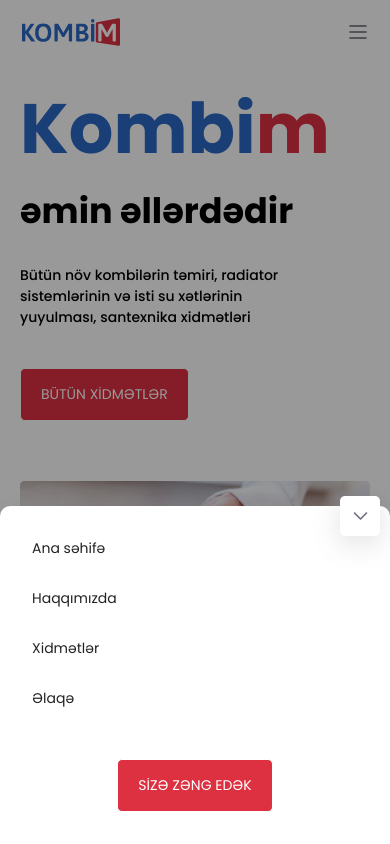
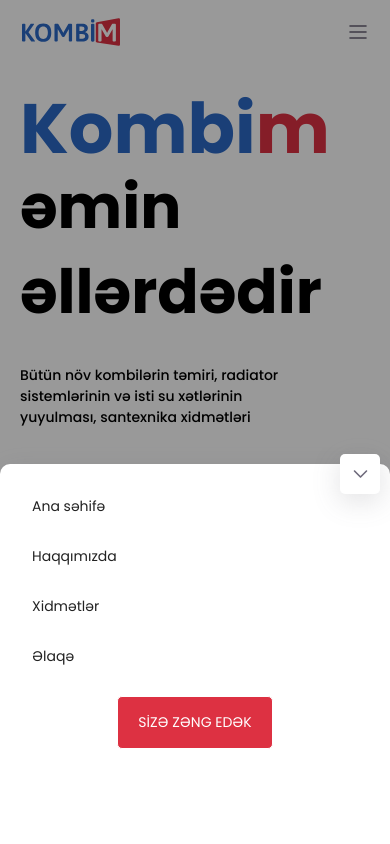
Before and after one commit to iambabazada/kombim-web, a React (Vite) app: page / in a window 390 px wide. Both pictures are taken after a click on the element 358 px from the left and 32 px from the top of the page. Shown: the top 844 px of the page. Built offline with nearby package versions, Linux system fonts and the light colour scheme.

Commit message:
font sizes changes

```diff
--- a/src/components/About/About.module.css
+++ b/src/components/About/About.module.css
@@ -46,7 +46,8 @@
     line-height: normal;
     width: 35%;
 }
-.about .about_img{
+
+.about .about_img {
     display: none;
 }
 
@@ -55,35 +56,40 @@
 
 /* Mobile CSS */
 
-@media only screen and (max-width: 768px){
-    .about{
+@media only screen and (max-width: 768px) {
+    .about {
         position: relative;
         display: flex;
         flex-direction: column;
         padding: 40px 20px;
         order: 2;
     }
-    .about img{
+
+    .about img {
         display: none;
     }
-    .about .about_img{
+
+    .about .about_img {
         display: flex;
         order: 2;
     }
-    .about .info{
+
+    .about .info {
         display: flex;
         position: relative;
         order: 1;
         padding: 0;
-        margin-bottom: 70px;
+        margin-bottom: 30px;
     }
-    .about .info h2{
+
+    .about .info h2 {
         font-size: 45px;
         margin-bottom: 20px;
     }
-    .about .info h4{
+
+    .about .info h4 {
         width: 100%;
         font-size: 14px;
-        margin-bottom: 33px;
+        margin-bottom: 20px;
     }
 }
--- a/src/components/Hero/Hero.css
+++ b/src/components/Hero/Hero.css
@@ -116,7 +116,6 @@
     }
 
     .hero .description_container h1 span:nth-child(2) {
-        font-size: 35px;
         line-height: 140.688%;
     }
 
--- a/src/components/MenuModal/MenuModal.jsx
+++ b/src/components/MenuModal/MenuModal.jsx
@@ -33,15 +33,16 @@
                             {link.value}
                         </a>
                     ))}
+                    <div className={styles.btn}>
+                        <Button classname={"root"} href={"tel:+9940514333931"} bgColor='#DD3142' textColor="#fff">SİZƏ ZƏNG EDƏK</Button>
+                    </div>
                 </ul>
                 <div className={`${styles.close} `} onClick={close}>
                     <button>
                         <img src={ArrowDown} alt="" />
                     </button>
                 </div>
-                <div className={styles.btn}>
-                    <Button classname={"root"} href={"tel:+9940514333931"} bgColor='#DD3142' textColor="#fff">SİZƏ ZƏNG EDƏK</Button>
-                </div>
+
             </div>
 
         </div>
--- a/src/components/MenuModal/MenuModal.module.css
+++ b/src/components/MenuModal/MenuModal.module.css
@@ -1,12 +1,12 @@
 .overlay {
     position: fixed;
-    padding-top: 100px;
     left: 0;
     top: 0;
     z-index: 99;
     width: 100%;
-    height: 100%;
-    overflow: auto;
+    height: 100vh;
+
+    overflow-y: hidden;
     background-color: rgb(0, 0, 0);
     background-color: rgba(0, 0, 0, 0.4);
 }
@@ -17,7 +17,7 @@
     position: fixed;
     bottom: 0;
     left: 0;
-    height: 40vh;
+    height: 45vh;
     z-index: 99;
     box-shadow: rgba(100, 100, 111, 0.2) 0px 7px 29px 0px;
     border-top-right-radius: 10px;
@@ -89,7 +89,4 @@
 .btn {
     display: flex;
     justify-content: center;
-    position: absolute;
-    bottom: 2rem;
-    width: 100%;
 }
```
